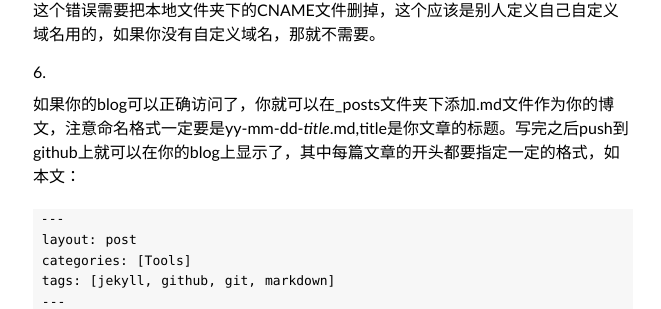
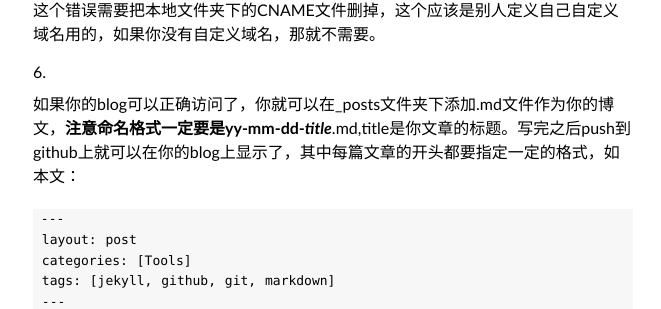
Before and after one commit to pii0x/ellochen.github.com, a Jekyll site: the page built from _posts/2013-03-04-写作环境搭建(git+github+markdown+jekyll).md, in a window 1280 px wide and 900 px high, scrolled down 1708 px. Shown: the part 166-475 px from the top of the window, without its empty margins (307-968 px from the left). Built offline with Jekyll 4.4.1, drawn with Linux system fonts in a browser that asks for light colours; some web fonts are replaced; Markdown is read by kramdown in place of the engine named in the settings; comment, search, counter and statistics services are not loaded.

```diff
--- a/_posts/2013-03-04-写作环境搭建(git+github+markdown+jekyll).md
+++ b/_posts/2013-03-04-写作环境搭建(git+github+markdown+jekyll).md
@@ -58,7 +58,7 @@ tags: [jekyll, github, git, markdown]
 
 	这个错误需要把本地文件夹下的CNAME文件删掉，这个应该是别人定义自己自定义域名用的，如果你没有自定义域名，那就不需要。
 
-6. 如果你的blog可以正确访问了，你就可以在_posts文件夹下添加.md文件作为你的博文，注意命名格式一定要是yy-mm-dd-*title*.md,title是你文章的标题。写完之后push到github上就可以在你的blog上显示了，其中每篇文章的开头都要指定一定的格式，如本文：
+6. 如果你的blog可以正确访问了，你就可以在_posts文件夹下添加.md文件作为你的博文，**注意命名格式一定要是yy-mm-dd-*title***.md,title是你文章的标题。写完之后push到github上就可以在你的blog上显示了，其中每篇文章的开头都要指定一定的格式，如本文：
 
         ---
 		layout: post
```
